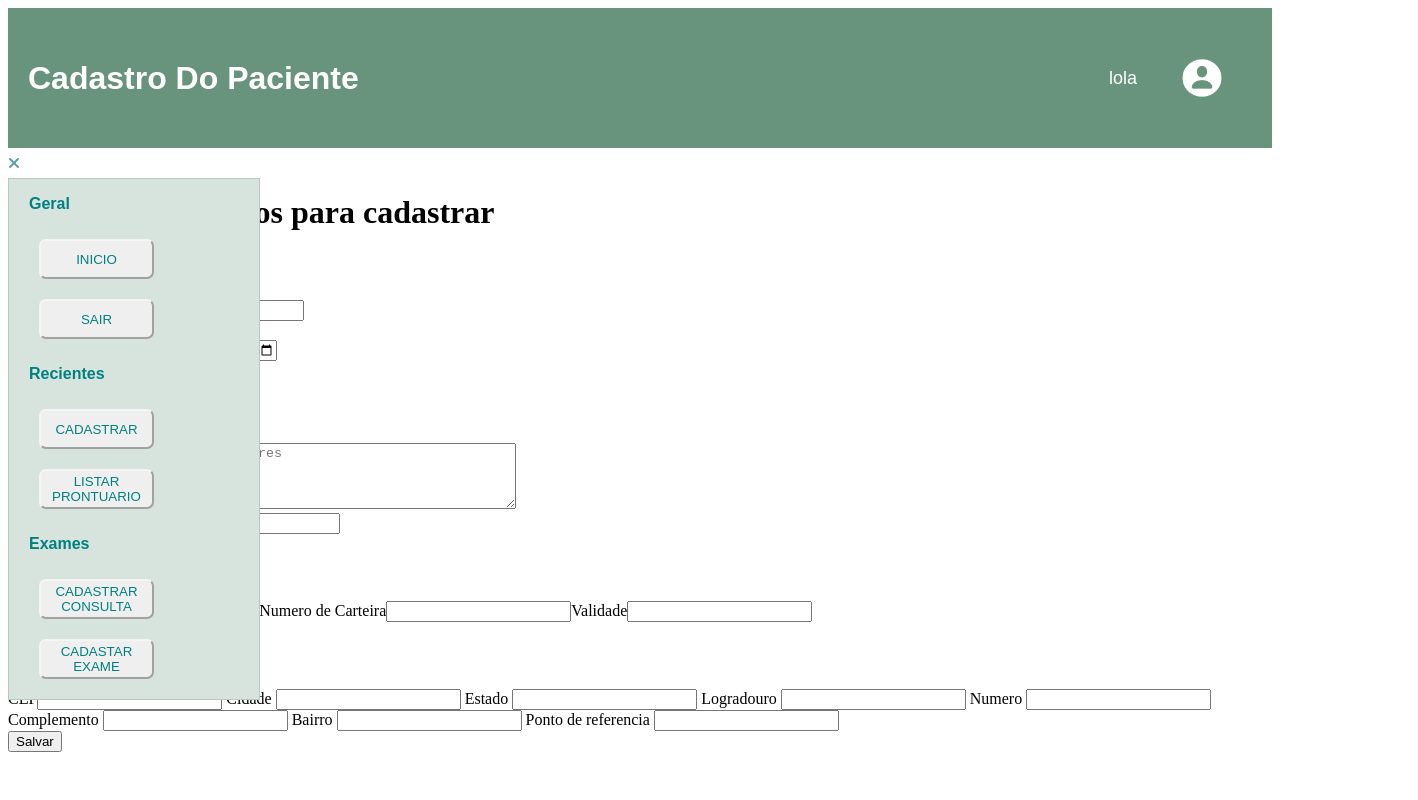
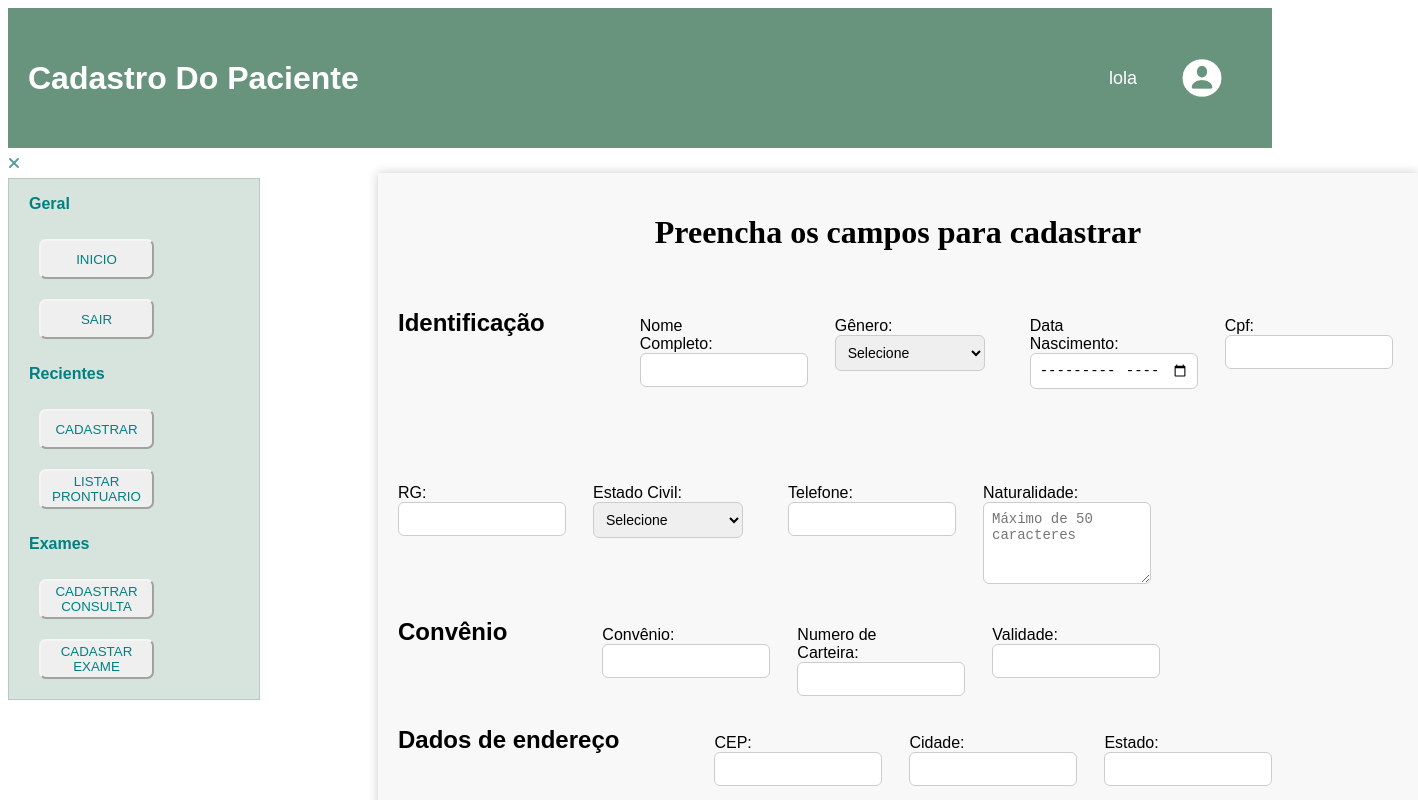
Before and after one commit to miche0077/labMedicine, a React (Vite) app: page /cadastroPacientes in a window 1280 px wide. Shown: the top 800 px of the page, 1418 px wide, since content can reach past the window. Built offline with nearby package versions, Linux system fonts and the light colour scheme.

Commit message:
estilo formulario

```diff
--- a/src/pages/paginaDeCadastroDePaciente/CadastroPacientes.jsx
+++ b/src/pages/paginaDeCadastroDePaciente/CadastroPacientes.jsx
@@ -2,6 +2,7 @@ import LateralMenu from "../../components/LateralMenu/LateralMenu";
 import Toolbar from "../../components/Toolbar/Toolbar";
 import imgUser from "../../assets/images/img-user.png";
 import { useState } from "react";
+import "./cadastroPacientes.css";
 
 function CadastroPacientes() {
   const [formData, setFormData] = useState({
@@ -25,7 +26,12 @@ function CadastroPacientes() {
     setText(newText);
 
     if (newText.length <= minLengthTextArea || newText.length >= maxLength) {
-      setErrors({ ...errors, naturalidade: alert(`Debe tener entre ${minLengthTextArea} y ${maxLength} caracteres`) });
+      setErrors({
+        ...errors,
+        naturalidade: alert(
+          `Debe tener entre ${minLengthTextArea} y ${maxLength} caracteres`
+        ),
+      });
     } else {
       setErrors({ ...errors, naturalidade: null });
     }
@@ -51,24 +57,22 @@ function CadastroPacientes() {
     if (!cpfRegex.test(formData.cpf)) {
       validationErrors.cpf = "CPF inválido";
     }
-
-
-
   };
   return (
-    <div className="container-cadastroPaciente">
+    <div>
       <Toolbar
         pageTitle="Cadastro Do Paciente"
         userImage={imgUser}
         userName="lola"
       />
       <LateralMenu />
-      <div>
+      <div className="container-cadastroPaciente">
         <h1> Preencha os campos para cadastrar</h1>
-      <h2>Cadastro de Paciente</h2>
+
         <form onSubmit={handleSubmit}>
-        <div>
-          <label htmlFor="nomeCompleto">Nome Completo:</label>
+          <div className="form-group">
+            <h2 className="subtitle-cadastro">Identificação</h2>
+            <label htmlFor="nomeCompleto">Nome Completo:
             <input
               type="text"
               id="nomeCompleto"
@@ -80,9 +84,8 @@ function CadastroPacientes() {
             {errors.nomeCompleto && (
               <span className="error">{errors.nomeCompleto}</span>
             )}
-        </div>
-        <div>
-          <label htmlFor="genero">Gênero:</label>
+            </label>
+            <label htmlFor="genero">Gênero:
             <select
               id="genero"
               name="genero"
@@ -96,21 +99,17 @@ function CadastroPacientes() {
               <option value="outro">Outro</option>
             </select>
             {errors.genero && <span className="error">{errors.genero}</span>}
-        </div>
-        <div>
-          <label>Data Nascimento:</label>
+</label>
+            <label>Data Nascimento:
             <input type="month" />
-        </div>
-        <div>
-          <label>Cpf:</label>
+</label>
+            <label>Cpf:
             <input type="number" />
-        </div>
-        <div>
-          <label>RG:</label>
+</label>
+            <label>RG:
             <input type="text" />
-        </div>
-        <div>
-          <label>Estado Civil:</label>
+              </label>
+            <label>Estado Civil:
             <select>
               <option value="">Selecione</option>
               <option value="casado">Casado</option>
@@ -120,13 +119,11 @@ function CadastroPacientes() {
               <option value="viúvo">Viúvo</option>
               <option value="outro">Outro</option>
             </select>
-        </div>
-        <div>
-          <label>Telefone:</label>
+</label>
+            <label>Telefone:
             <input type="tel"></input>
-        </div>
-        <div>
-          <label>Naturalidade:</label>
+</label>
+            <label>Naturalidade:
             <textarea
               value={text}
               onChange={handleTextChange}
@@ -134,71 +131,54 @@ function CadastroPacientes() {
               rows="4"
               cols="50"
             ></textarea>
+            </label>
           </div>
-        <div>
-            <label>Contato de emergencia</label>
-            <input
-            type='number'>
-            </input>
+
+          <div className="form-group">
+            <h2 className="subtitle-cadastro"> Convênio </h2>
+            <label> Convênio:
+            <input type="text" />
+            </label>
+            <label> Numero de Carteira:
+            <input type="number" />
+            </label>
+            <label>Validade:
+            <input type="number" />
+            </label>
           </div>
-        <div>
-            <h2> Convênio </h2>
-        <div>
-            <label> Convênio</label>
-            <input type="text"
-            />
-            <label> Numero de Carteira</label>
-            <input type="number"
-            />
-            <label>
-                Validade
+          <div className="form-group">
+            <h2 className="subtitle-cadastro">Dados de endereço</h2>
+
+            <label>CEP:
+            <input type="number" />
             </label>
-            <input type='number'/>
-        </div>
-        <div>
-            <h2>Dados de endereço</h2>
-            <div>
-                <label>CEP</label>
-                <input
-                type='number'
-                />
-                <label> Cidade </label>
-                <input
-                type='text'
-                />
-                <label> Estado </label>
-                <input
-                type='text'
-                />
-                <label> Logradouro </label>
-                <input
-                type='text'
-                />
-                <label> Numero </label>
-                <input
-                type='number'
-                />
-                <label> Complemento </label>
-                <input
-                type='text'
-                />
-                <label> Bairro </label>
-                <input
-                type='text'
-                />
-                <label> Ponto de referencia </label>
-                <input
-                type='text'
-                />
-            </div>
-        </div>
-        </div>
-        <div>
+            <label> Cidade:
+            <input type="text" />
+            </label>
+            <label> Estado:
+            <input type="text" />
+            </label>
+            <label> Logradouro:
+            <input type="text" />
+            </label>
+            <label> Numero:
+            <input type="number" />
+            </label>
+            <label> Complemento:
+            <input type="text" />
+            </label>
+            <label> Bairro:
+            <input type="text" />
+            </label>
+            <label> Ponto de referencia:
+            <input type="text" />
+            </label>
             <button type="submit">Salvar</button>
           </div>
         </form>
         </div>
       </div>
+
   );
 }
 
--- /dev/null
+++ b/src/pages/paginaDeCadastroDePaciente/cadastroPacientes.css
@@ -0,0 +1,65 @@
+/* Agrega este CSS en tu archivo "cadastroPacientes.css" */
+
+.container-cadastroPaciente {
+    display: flex;
+    flex-wrap: wrap;
+    flex-direction: row;
+    justify-content: center;
+    align-items: baseline;
+    gap: 16px;
+    width: 100%;
+    max-width: 1000px; /* Establece un ancho máximo para evitar que el contenedor se extienda demasiado */
+    margin-left: 370px; /* Centra el contenedor horizontalmente en la pantalla */
+    padding: 20px; /* Agrega espacio interno para mejorar la apariencia */
+
+    box-shadow: 0px 0px 10px rgba(0, 0, 0, 0.2);
+    background-color: #f8f8f8; /* Añade un color de fondo para el contenedor */
+  }
+
+  .form-group {
+    margin-bottom: 10px;
+    display: flex;
+    flex-direction: row;
+    justify-content: flex-start;
+    flex-wrap: wrap;
+    align-items: baseline;
+    gap: 95px; /* Espacio entre los elementos del formulario */
+    width: 100%; /* Ocupar todo el ancho disponible */
+  }
+
+  /* Ajusta el estilo de los labels para que no se superpongan con los inputs */
+  .form-group label {
+    width: 100px; /* Ancho mínimo para los labels para darles un tamaño uniforme */
+    font-family: Ubuntu, sans-serif;
+  }
+
+  /* Estilo para los inputs, selects y textarea */
+  .form-group input,
+  .form-group select,
+  .form-group textarea {
+    flex: 1; /* Ocupar el espacio restante disponible */
+    padding: 8px;
+    border: 1px solid #ccc;
+    border-radius: 6px;
+    font-size: 14px;
+    width: 150px;
+  }
+
+  /* Estilo para los botones */
+  .form-group button {
+    background-color: #007bff;
+    color: #fff;
+    border: none;
+    border-radius: 4px;
+    padding: 8px 16px;
+    cursor: pointer;
+  }
+
+  .form-group button:hover {
+    background-color: #0056b3;
+  }
+
+  .subtitle-cadastro {
+    font-family: Ubuntu, sans-serif;
+    margin-bottom: 50px;
+  }
```
Lines whose indentation alone changed are shown as unchanged.
